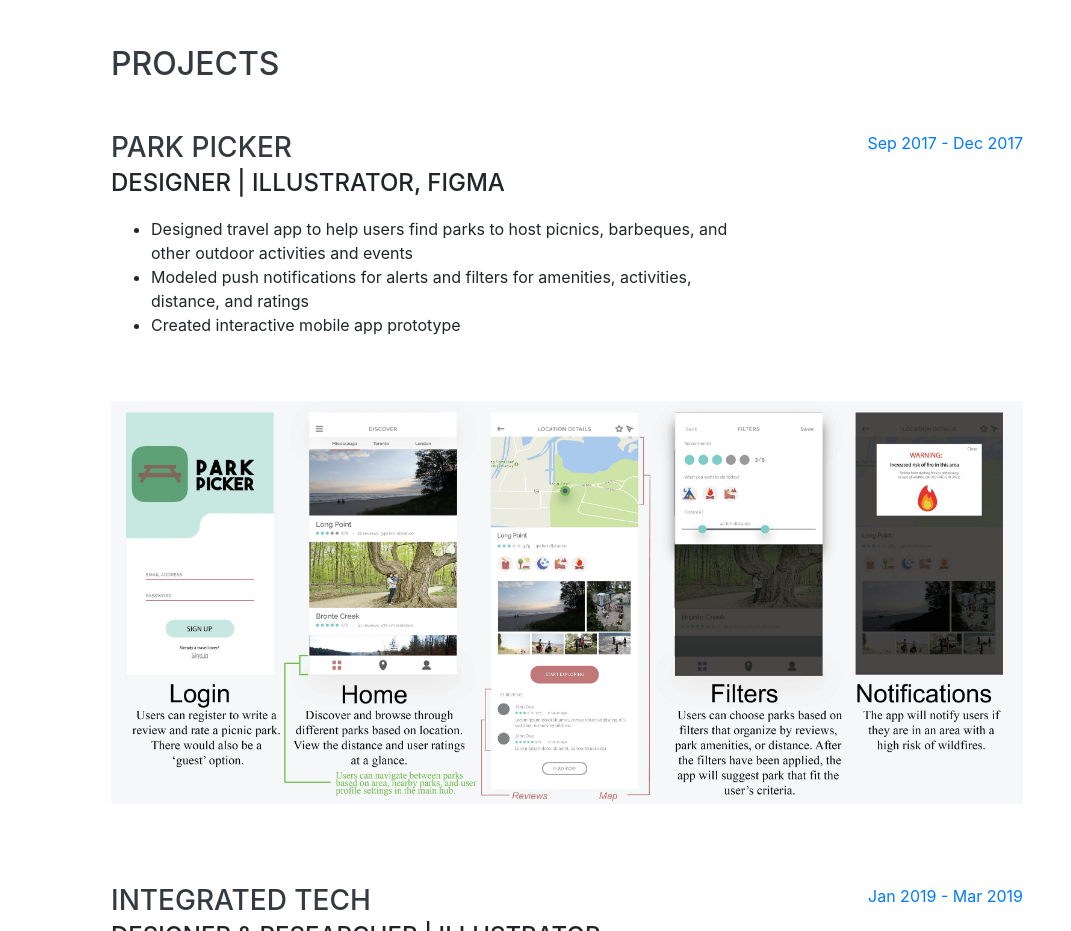
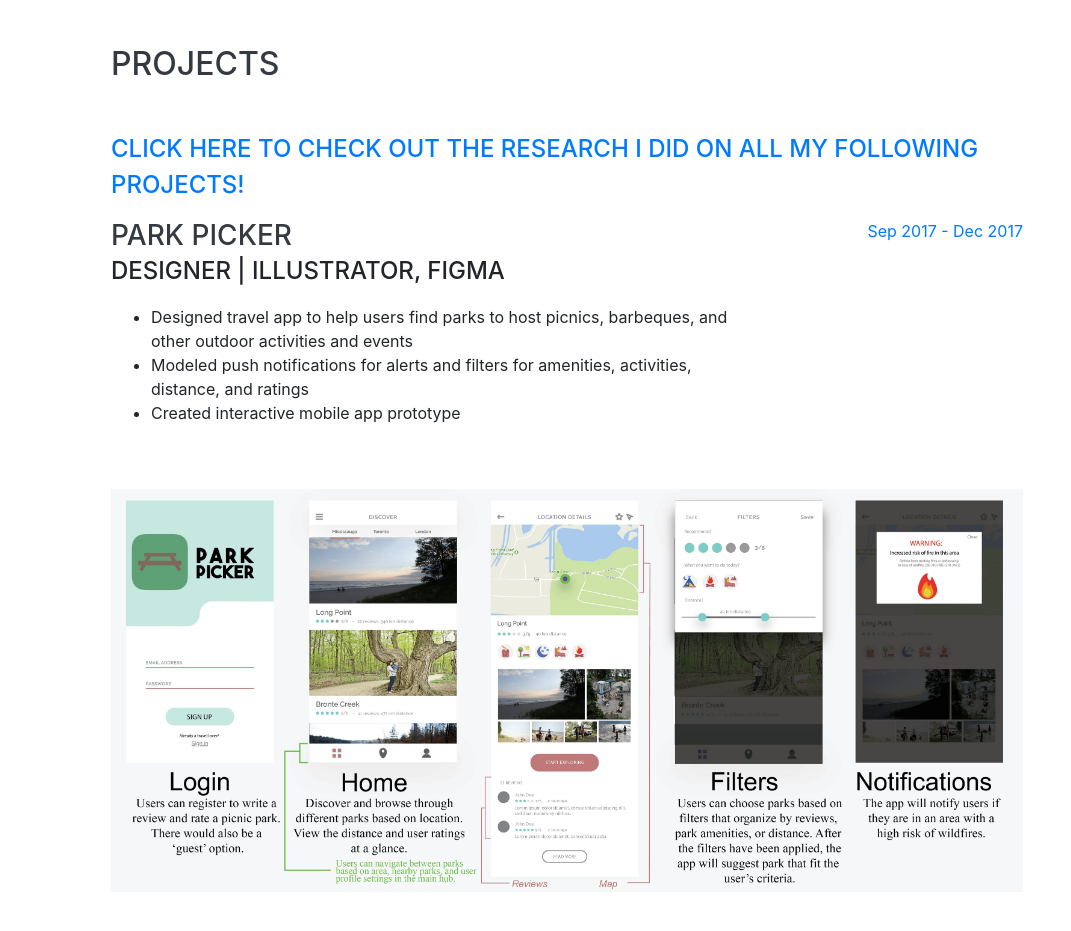
Before and after one commit to amiezing/amiezing.github.io, a website with bundled scripts: page index.html in a window 1280 px wide. Shown: the part 804-1735 px from the top of the page, without its empty margins (209-1280 px from the left). Built offline with nearby package versions, Linux system fonts and the light colour scheme; a web font is replaced by a local one.

Commit message:
added link to ux research

```diff
--- a/index.html
+++ b/index.html
@@ -94,6 +94,8 @@
     <section class="resume-section p-3 p-lg-5 d-flex justify-content-center" id="experience">
       <div class="w-100">
         <h2 class="mb-5">Projects</h2>
+
+        <div class="subheading mb-3"> <a href="https://drive.google.com/drive/folders/1NVWrQtw0oFiSypSq7XJZVhXM9_QWEcEt?usp=sharing"> Click here to check out the research I did on all my following projects!</a></div>
 
         <div class="resume-item d-flex flex-column flex-md-row justify-content-between mb-5">
           <div class="resume-content">
```
